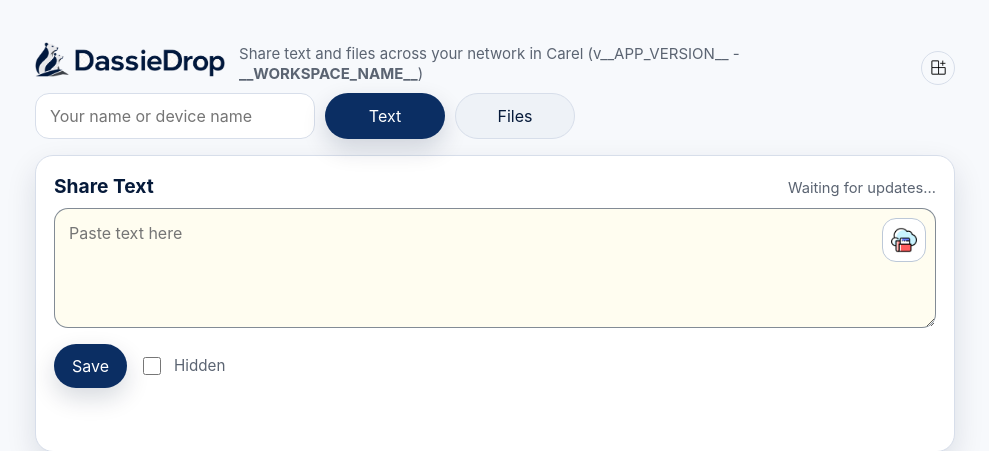
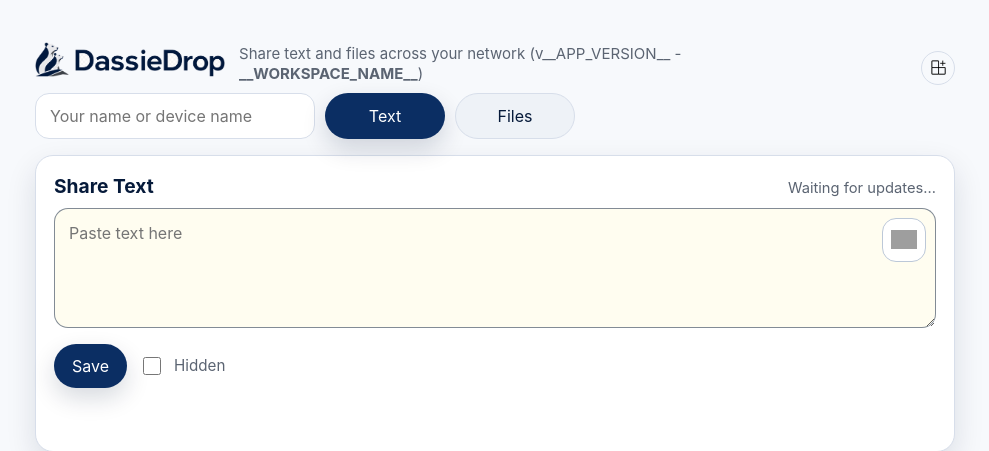
Before and after one commit to vossie/LanDrop, a Python web app: template templates/index.html in a window 1280 px wide. Shown: the top 451 px of the page, without its empty margins (145-1134 px from the left). Run offline with Jinja, Linux system fonts and the light colour scheme; the template is opened without the code that fills it, so the values that code supplies are empty; grey boxes are pictures that could not be loaded.

Commit message:
Updated version

```diff
--- a/templates/index.html
+++ b/templates/index.html
@@ -17,7 +17,7 @@
         </a>
         <h1 class="sr-only">DassieDrop</h1>
         <p class="subhead">
-          Share text and files across your network in Carel (v__APP_VERSION__ - <strong>__WORKSPACE_NAME__</strong>)
+          Share text and files across your network (v__APP_VERSION__ - <strong>__WORKSPACE_NAME__</strong>)
         </p>
       </div>
       <div class="hero-actions">
--- a/test_app.py
+++ b/test_app.py
@@ -1289,7 +1289,7 @@ class ScriptTests(unittest.TestCase):
         self.assertIn("Create Workspace", template)
         self.assertIn('fetch("/api/workspaces")', script)
         self.assertIn('href="/workspaces"', index)
-        self.assertIn("Share text and files across your network in Carel", index)
+        self.assertIn("Share text and files across your network", index)
         self.assertIn("v__APP_VERSION__ - <strong>__WORKSPACE_NAME__</strong>", index)
         self.assertNotIn("window.prompt", script)
         self.assertIn('className = "workspace-auth-row"', script)
```
Also changed, not shown: assets/cloud_1434863.png (deleted).
